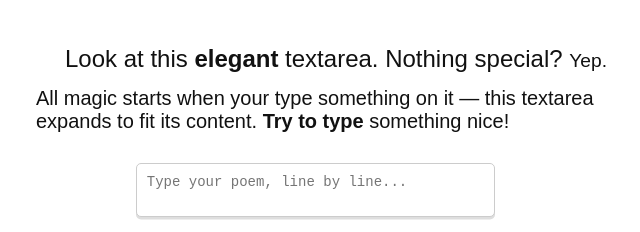
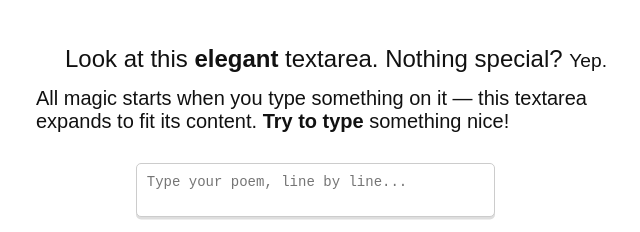
Before and after one commit to vitalk/js-elegant-textarea, a plain HTML site: page docs/index.html in a window 1280 px wide. Shown: the top 232 px of the page, 304-944 px from the left. Drawn offline with Linux system fonts and the light colour scheme.

Commit message:
fix typos

```diff
--- a/docs/index.html
+++ b/docs/index.html
@@ -12,7 +12,7 @@
             <section class="demo">
                 <hgroup>
                     <h1>Look at this <strong>elegant</strong> textarea. Nothing special? <small>Yep.</small></h1>
-                    <h2>All magic starts when your type something on it — this textarea
+                    <h2>All magic starts when you type something on it — this textarea
                         expands to fit its content. <strong>Try to type</strong>
                         something nice!</h2>
                 </hgroup>
```
